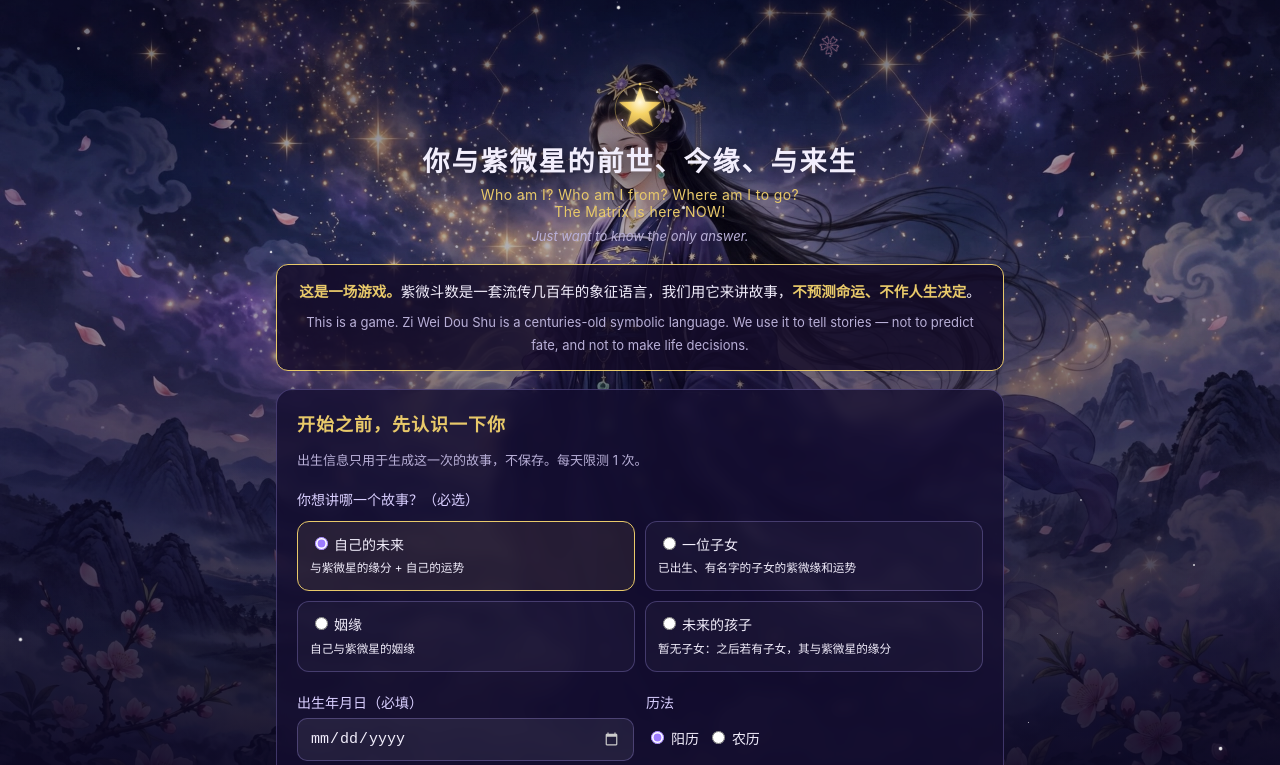
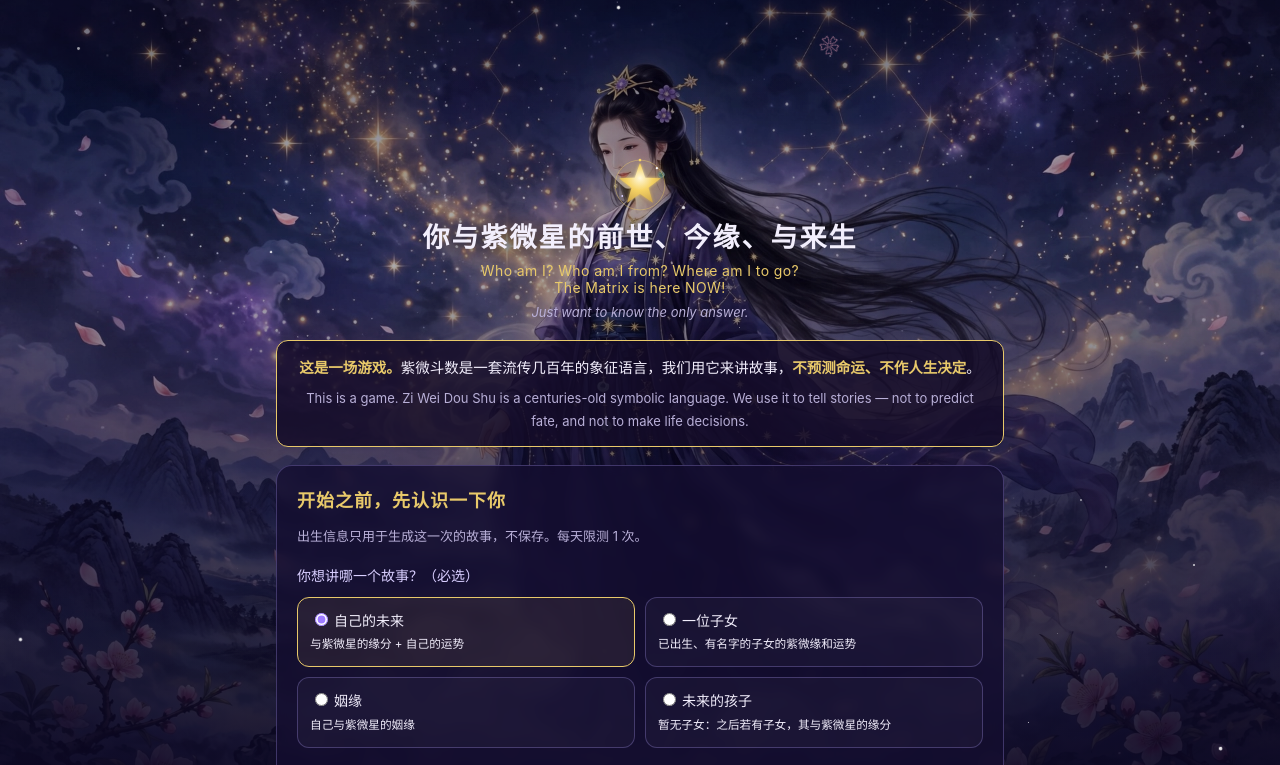
Before and after one commit to onlymanes/test, a plain HTML site: page ziwei.html in a window 1280 px wide. Shown: the top 765 px of the page. Drawn offline with Linux system fonts and the light colour scheme; no server answers.

Commit message:
V1.1: header padding 140px so title clears maiden head (Helen feedback)

```diff
--- a/ziwei.html
+++ b/ziwei.html
@@ -39,7 +39,7 @@
     8% { opacity:.8; }
     100% { transform:translateY(105vh) rotate(320deg); opacity:.15; }
   }
-  .wrap { position:relative; z-index:2; max-width:760px; margin:0 auto; padding:64px 16px 80px; } /* 标题下移：不盖住背景人像头部/徽标顶部花（2026-11-14 试用反馈） */
+  .wrap { position:relative; z-index:2; max-width:760px; margin:0 auto; padding:140px 16px 80px; } /* 标题下移：不盖住背景人像头部/徽标顶部花（2026-11-14 试用反馈） */
   header { text-align:center; margin:18px 0 8px; }
   .header-star { width:54px; height:54px; display:block; margin:0 auto 8px;
     filter:drop-shadow(0 0 10px rgba(232,201,106,.5)); }
```
